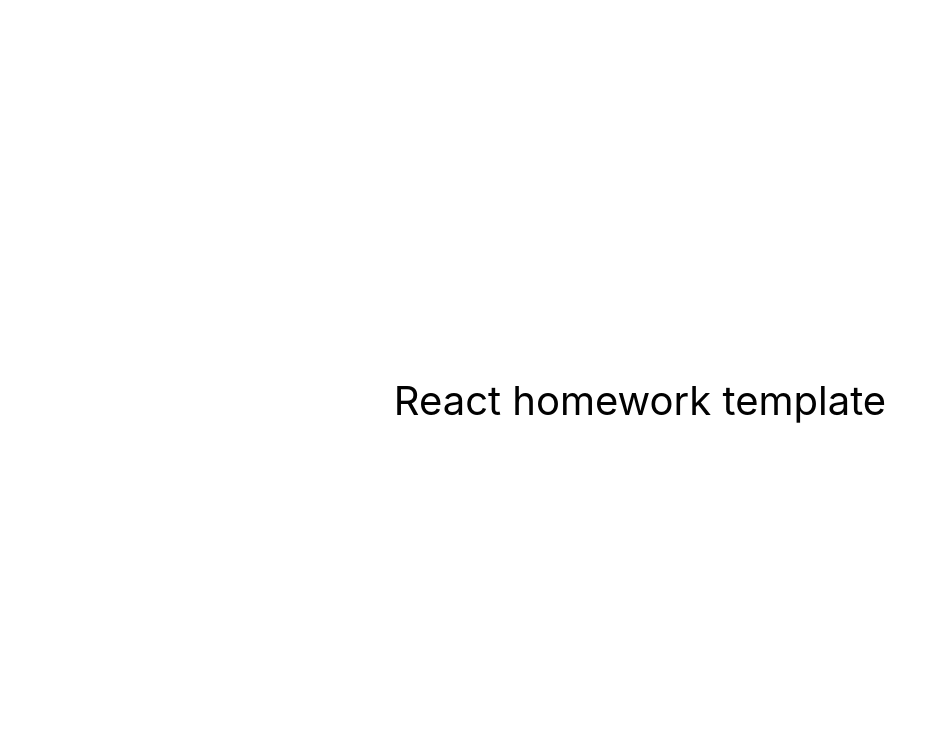
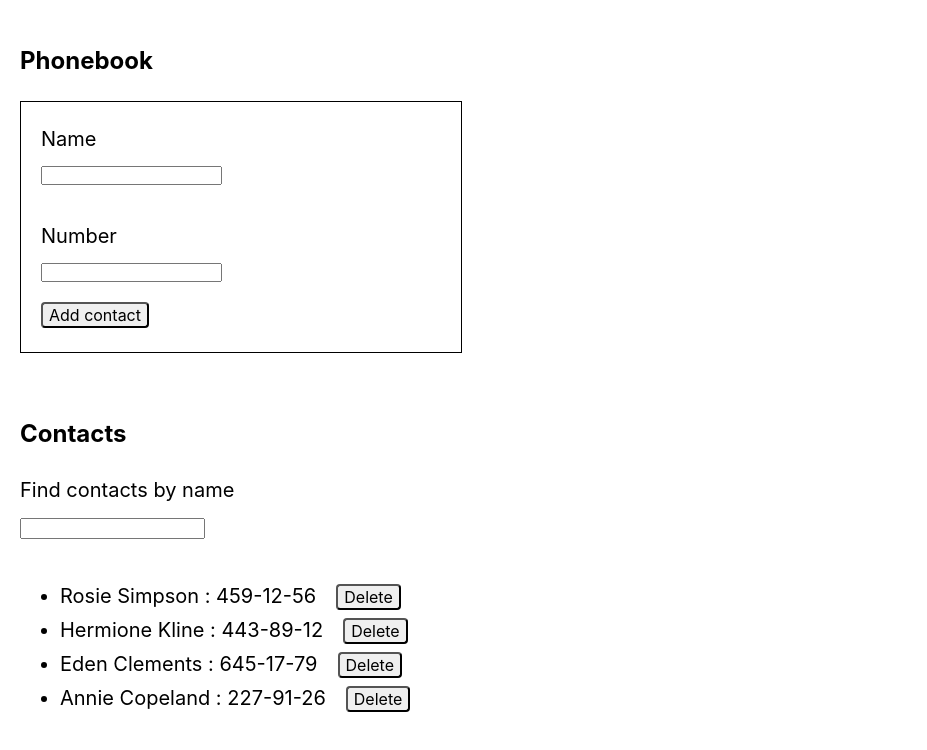
Before and after one commit to ValeriiaMalyshko/project-FL, a React (Create React App) app: page / in a window 1280 px wide. Shown: the top 750 px of the page, without its empty margins (0-927 px from the left). Built offline with nearby package versions, Linux system fonts and the light colour scheme.

Commit message:
change first file

```diff
--- a/package.json
+++ b/package.json
@@ -2,11 +2,12 @@
   "name": "react-homework-template",
   "version": "0.1.0",
   "private": true,
-  "homepage": "https://goitacademy.github.io/react-homework-template/",
+  "homepage": "https://valeriiamalyshko.github.io/project-FL/",
   "dependencies": {
     "@testing-library/jest-dom": "^5.16.3",
     "@testing-library/react": "^12.1.4",
     "@testing-library/user-event": "^13.5.0",
+    "nanoid": "^3.3.4",
     "react": "^18.0.0",
     "react-dom": "^18.0.0",
     "react-scripts": "5.0.0",
--- a/src/components/App.jsx
+++ b/src/components/App.jsx
@@ -1,16 +1,73 @@
-export const App = () => {
-  return (
-    <div
-      style={{
-        height: '100vh',
-        display: 'flex',
-        justifyContent: 'center',
-        alignItems: 'center',
-        fontSize: 40,
-        color: '#010101'
-      }}
-    >
-      React homework template
-    </div>
-  );
-};
+import React, { Component } from 'react';
+import { nanoid } from 'nanoid';
+import Form from './Form/Form';
+import ContactList from './Contacts/ContactList';
+import Section from './Section/Section';
+import Filter from './Filter/Filter';
+
+export class App extends Component {
+  state = {
+    contacts: [
+      { id: 'id-1', name: 'Rosie Simpson', number: '459-12-56' },
+      { id: 'id-2', name: 'Hermione Kline', number: '443-89-12' },
+      { id: 'id-3', name: 'Eden Clements', number: '645-17-79' },
+      { id: 'id-4', name: 'Annie Copeland', number: '227-91-26' },
+    ],
+    filter: '',
+  };
+
+  formSubmitHendler = contact => {
+    const newContact = {
+      id: nanoid(),
+      name: contact.name,
+      number: contact.number,
+    };
+    console.log(newContact);
+    if (
+      this.state.contacts.some(
+        contact => contact.name.toLowerCase() === newContact.name.toLowerCase()
+      )
+    ) {
+      alert(`${contact.name} is already in contacts`);
+      return;
+    }
+
+    this.setState(({ contacts }) => ({
+      contacts: [newContact, ...contacts],
+    }));
+  };
+
+  changeFilter = e => {
+    this.setState({ filter: e.currentTarget.value });
+  };
+
+  getVisibleContacts = () => {
+    const { filter, contacts } = this.state;
+    const normalizedFilter = filter.toLowerCase();
+
+    return contacts.filter(contact =>
+      contact.name.toLowerCase().includes(normalizedFilter)
+    );
+  };
+
+  deleteCont = id => {
+    this.setState(prevState => ({
+      contacts: prevState.contacts.filter(contact => id !== contact.id),
+    }));
+  };
+
+  render() {
+    const visibleContacts = this.getVisibleContacts();
+    return (
+      <div>
+        <Section text="Phonebook">
+          <Form onSubmit={this.formSubmitHendler} />
+        </Section>
+        <Section text="Contacts">
+          <Filter value={this.state.filter} onChange={this.changeFilter} />
+        </Section>
+        <ContactList elements={visibleContacts} onDelete={this.deleteCont} />
+      </div>
+    );
+  }
+}
--- /dev/null
+++ b/src/components/Contacts/Contact.js
@@ -0,0 +1,23 @@
+import React from 'react';
+import PropTypes from 'prop-types';
+import s from './Contact.module.css';
+
+export default function Contact({ name, number, id, onDelete }) {
+  return (
+    <li className={s.li}>
+      <span>
+        {name} : {number}
+      </span>
+      <button className={s.btn} type="button" onClick={() => onDelete(id)}>
+        Delete
+      </button>
+    </li>
+  );
+}
+
+Contact.propTypes = {
+  name: PropTypes.string.isRequired,
+  number: PropTypes.string.isRequired,
+  onDelete: PropTypes.func.isRequired,
+  id: PropTypes.string.isRequired,
+};
--- /dev/null
+++ b/src/components/Contacts/Contact.module.css
@@ -0,0 +1,21 @@
+.ul {
+  padding: 20px;
+  margin: 0 40px;
+}
+
+.li {
+  font-family: inherit;
+  font-size: 20px;
+  line-height: 1.71;
+}
+
+.btn {
+  display: inline-block;
+  border-radius: 4px;
+  text-align: center;
+  cursor: pointer;
+  font-family: inherit;
+  font-weight: 400;
+  font-size: 16px;
+  margin-left: 20px;
+}
--- /dev/null
+++ b/src/components/Contacts/ContactList.js
@@ -0,0 +1,31 @@
+import React from 'react';
+import PropTypes from 'prop-types';
+import Contact from './Contact';
+import s from './Contact.module.css';
+
+export default function ContactList({ elements, onDelete }) {
+  return (
+    <ul className={s.ul}>
+      {elements.map(({ id, name, number }) => (
+        <Contact
+          key={id}
+          id={id}
+          name={name}
+          number={number}
+          onDelete={onDelete}
+        />
+      ))}
+    </ul>
+  );
+}
+
+ContactList.propTypes = {
+  elements: PropTypes.arrayOf(
+    PropTypes.shape({
+      id: PropTypes.string.isRequired,
+      name: PropTypes.string.isRequired,
+      number: PropTypes.string.isRequired,
+    })
+  ).isRequired,
+  onDelete: PropTypes.func.isRequired,
+};
--- /dev/null
+++ b/src/components/Filter/Filter.js
@@ -0,0 +1,22 @@
+import React from 'react';
+import PropTypes from 'prop-types';
+import s from './Filter.module.css';
+
+export default function Filter({ value, onChange }) {
+  return (
+    <label className={s.label}>
+      Find contacts by name
+      <input
+        className={s.input}
+        type="text"
+        name="filter"
+        value={value}
+        onChange={onChange}
+      />
+    </label>
+  );
+}
+Filter.propTypes = {
+  onChange: PropTypes.func.isRequired,
+  value: PropTypes.string.isRequired,
+};
--- /dev/null
+++ b/src/components/Filter/Filter.module.css
@@ -0,0 +1,7 @@
+.label {
+  display: block;
+}
+.input {
+  display: block;
+  margin-top: 10px;
+}
--- /dev/null
+++ b/src/components/Form/Form.js
@@ -0,0 +1,77 @@
+import React, { Component } from 'react';
+import { nanoid } from 'nanoid';
+import PropTypes from 'prop-types';
+import s from './Form.module.css';
+
+class Form extends Component {
+  state = {
+    name: '',
+    number: '',
+  };
+
+  nameInputId = nanoid();
+  numberInputId = nanoid();
+
+  handleChange = e => {
+    const { name, value } = e.currentTarget;
+
+    this.setState({ [name]: value });
+  };
+
+  handleSubmit = e => {
+    e.preventDefault();
+
+    this.props.onSubmit(this.state);
+
+    this.reset();
+  };
+
+  reset = () => {
+    this.setState({ name: '', number: '' });
+  };
+
+  render() {
+    return (
+      <form onSubmit={this.handleSubmit} className={s.container}>
+        <label htmlFor={this.nameInputId} className={s.label}>
+          Name
+          <input
+            className={s.input}
+            type="text"
+            name="name"
+            pattern="^[a-zA-Zа-яА-Я]+(([' -][a-zA-Zа-яА-Я ])?[a-zA-Zа-яА-Я]*)*$"
+            title="Name may contain only letters, apostrophe, dash and spaces. For example Adrian, Jacob Mercer, Charles de Batz de Castelmore d'Artagnan"
+            required
+            value={this.state.name}
+            onChange={this.handleChange}
+            id={this.nameInputId}
+          />
+        </label>
+        <br />
+        <label htmlFor={this.numberInputId} className={s.label}>
+          Number
+          <input
+            className={s.input}
+            type="tel"
+            name="number"
+            pattern="\+?\d{1,4}?[-.\s]?\(?\d{1,3}?\)?[-.\s]?\d{1,4}[-.\s]?\d{1,4}[-.\s]?\d{1,9}"
+            title="Phone number must be digits and can contain spaces, dashes, parentheses and can start with +"
+            required
+            value={this.state.number}
+            onChange={this.handleChange}
+            id={this.numberInputId}
+          />
+        </label>
+        <button className={s.btn} type="submit">
+          Add contact
+        </button>
+      </form>
+    );
+  }
+}
+
+Form.propTypes = {
+  onSubmit: PropTypes.func.isRequired,
+};
+
+export default Form;
--- /dev/null
+++ b/src/components/Form/Form.module.css
@@ -0,0 +1,27 @@
+.container {
+  display: block;
+  border: 1px solid black;
+  width: 400px;
+  padding: 20px;
+}
+
+.label {
+  display: block;
+}
+
+.input {
+  display: block;
+  margin-top: 10px;
+  padding: 0;
+}
+
+.btn {
+  display: inline-block;
+  border-radius: 4px;
+  text-align: center;
+  cursor: pointer;
+  font-family: inherit;
+  font-weight: 400;
+  font-size: 16px;
+  margin-top: 20px;
+}
--- /dev/null
+++ b/src/components/Section/Section.js
@@ -0,0 +1,17 @@
+import React from 'react';
+import propTypes from 'prop-types';
+import s from './Section.module.css';
+
+export default function Section({ text, children }) {
+  return (
+    <div className={s.container}>
+      <h2 className={s.text}>{text}</h2>
+      <div>{children}</div>
+    </div>
+  );
+}
+
+Section.propTypes = {
+  text: propTypes.string.isRequired,
+  children: propTypes.element,
+};
--- /dev/null
+++ b/src/components/Section/Section.module.css
@@ -0,0 +1,12 @@
+.container {
+  font-family: inherit;
+  font-size: 20px;
+  line-height: 1.71;
+  padding: 20px;
+}
+
+.text {
+  font-family: inherit;
+  font-size: 24px;
+  line-height: 1.71;
+}
--- a/src/index.css
+++ b/src/index.css
@@ -1,4 +1,4 @@
-@import-normalize; /* bring in normalize.css styles */
+/* @import-normalize; bring in normalize.css styles */
 
 body {
   margin: 0;
```
Also changed, not shown: 2 other files (tests, documents, lock files or other folders).
